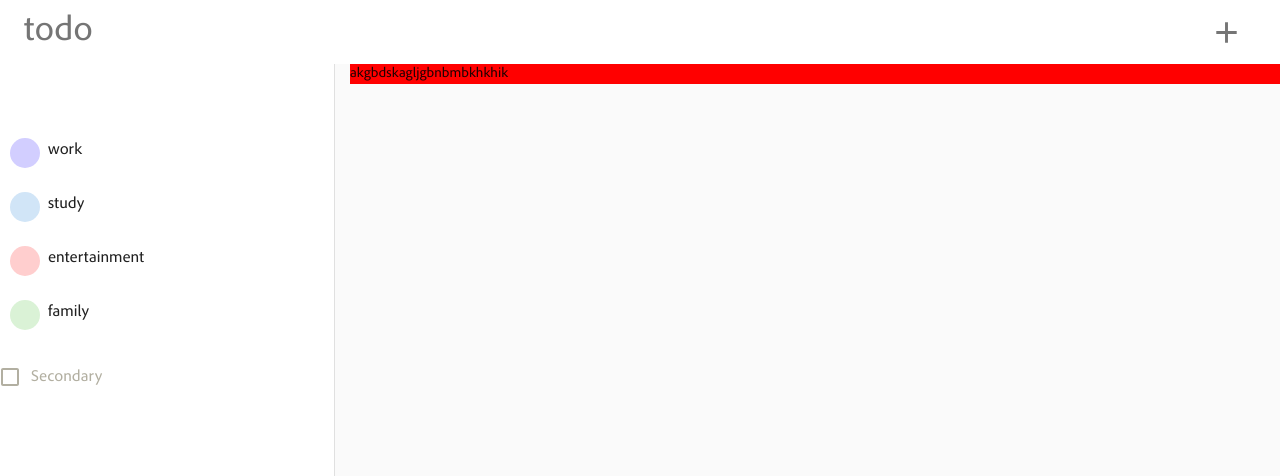
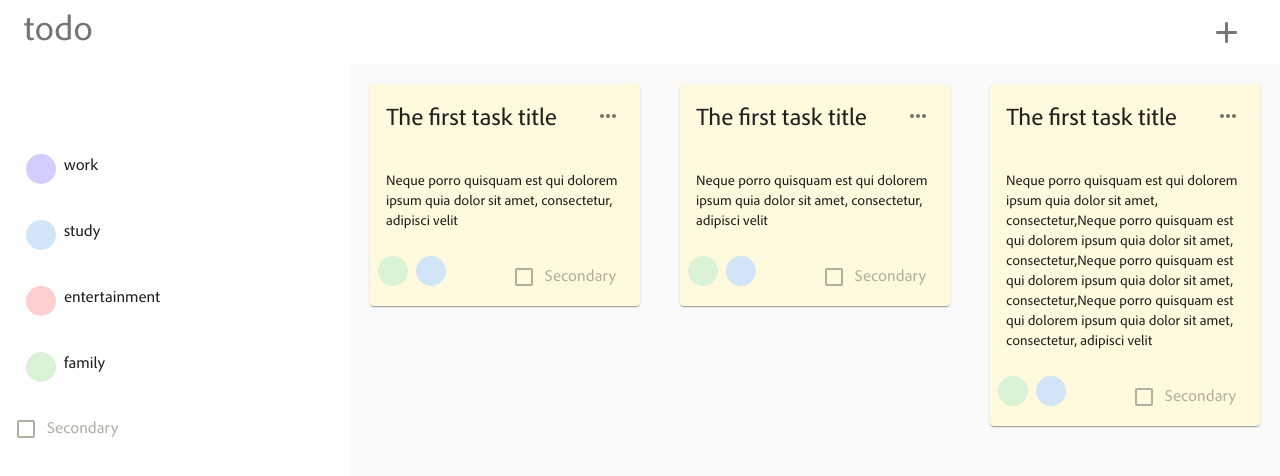
Before and after one commit to nishahs08/todo, a React (Create React App) app: page / in a window 1280 px wide. Shown: the top 476 px of the page. Built offline with nearby package versions, Linux system fonts and the light colour scheme.

Commit message:
dashboard

```diff
--- a/package.json
+++ b/package.json
@@ -3,6 +3,7 @@
   "version": "0.1.0",
   "private": true,
   "dependencies": {
+    "@material-ui/core": "^4.12.3",
     "@material-ui/icons": "^4.11.2",
     "@testing-library/jest-dom": "^5.14.1",
     "@testing-library/react": "^11.2.7",
@@ -13,6 +14,7 @@
     "@types/react-dom": "^17.0.9",
     "react": "^17.0.2",
     "react-dom": "^17.0.2",
+    "react-responsive-masonry": "^2.1.3",
     "react-scripts": "4.0.3",
     "typescript": "^4.4.3",
     "web-vitals": "^1.1.2"
--- a/src/Components/Categories.tsx
+++ b/src/Components/Categories.tsx
@@ -3,20 +3,19 @@ import { Tag } from "./Tag";
 import {Typography,Grid} from '@material-ui/core'
 
 interface CategoriesProps{
-    categories:{type:string,color:string}[]
+  type:string,
+  color:string
 }
-export const Categories:React.FC<CategoriesProps>=({categories})=>{
+export const Categories:React.FC<CategoriesProps>=({type,color})=>{
 
     return(
         <>
-            {categories.map(({color,type})=>(
-            <>
-            <Grid container spacing={1} style={{padding:'10px'}}>
+
+            <Grid container spacing={1} style={{padding:'10px'}} >
                 <Grid item> <Tag color={color} /> </Grid>
                 <Grid item><Typography>{type}</Typography></Grid>
             </Grid>
-         </>
-            ))}
+
         </>
     )
 }
--- a/src/Components/Todo.tsx
+++ b/src/Components/Todo.tsx
@@ -3,6 +3,8 @@ import { CustomCheckbox } from './CustomCheckbox';
 import { Tag } from './Tag';
 import EditBtn from '@material-ui/icons/MoreHoriz';
 import { useState } from 'react';
+//@ts-ignore
+import Masonry, {ResponsiveMasonry} from "react-responsive-masonry"
 const useStyles = makeStyles({
     root: {
 
@@ -21,9 +23,9 @@ export const Todo = () => {
     };
 
     return (
-        <Grid container style={{ marginTop: '400px' }}>
-            <Grid item xs={4}>
-                <Card style={{ backgroundColor: "#fff9de" }}>
+        <ResponsiveMasonry columnsCountBreakPoints={{350: 1, 900: 3}}>
+            <Masonry>
+                <Card style={{ backgroundColor: "#fff9de" ,margin:'20px'}}>
                     <CardHeader action={<IconButton onClick={handleClick}><EditBtn /></IconButton>} title="The first task title" />
                     <Menu id="simple-menu"
                         anchorEl={anchorEl}
@@ -48,7 +50,59 @@ export const Todo = () => {
                         </Grid>
                     </CardActions>
                 </Card>
-            </Grid>
-        </Grid>
+                <Card style={{ backgroundColor: "#fff9de" ,margin:'20px'}}>
+                    <CardHeader action={<IconButton onClick={handleClick}><EditBtn /></IconButton>} title="The first task title" />
+                    <Menu id="simple-menu"
+                        anchorEl={anchorEl}
+                        keepMounted
+                        open={Boolean(anchorEl)}
+                        onClose={handleClose}>
+                        <MenuItem onClick={handleClose}>EDIT</MenuItem>
+                        <MenuItem onClick={handleClose}>DELETE</MenuItem>
+                    </Menu>
+                    <CardContent>Neque porro quisquam est qui dolorem ipsum quia dolor sit amet, consectetur, adipisci velit</CardContent>
+                    <CardActions>
+                        <Grid container justifyContent='space-between'>
+                            <Grid item>
+                                <Grid container spacing={1}>
+                                    <Grid item> <Tag color="#daf2d6"></Tag></Grid>
+                                    <Grid item><Tag color="#d1e5f7"></Tag></Grid>
+                                </Grid>
+                            </Grid>
+                            <Grid item>
+                                <CustomCheckbox />
+                            </Grid>
+                        </Grid>
+                    </CardActions>
+                </Card>
+                <Card style={{ backgroundColor: "#fff9de" ,margin:'20px'}}>
+                    <CardHeader action={<IconButton onClick={handleClick}><EditBtn /></IconButton>} title="The first task title" />
+                    <Menu id="simple-menu"
+                        anchorEl={anchorEl}
+                        keepMounted
+                        open={Boolean(anchorEl)}
+                        onClose={handleClose}>
+                        <MenuItem onClick={handleClose}>EDIT</MenuItem>
+                        <MenuItem onClick={handleClose}>DELETE</MenuItem>
+                    </Menu>
+                    <CardContent>Neque porro quisquam est qui dolorem ipsum quia dolor sit amet, consectetur,Neque porro quisquam est qui dolorem ipsum quia dolor sit amet, consectetur,Neque porro quisquam est qui dolorem ipsum quia dolor sit amet, consectetur,Neque porro quisquam est qui dolorem ipsum quia dolor sit amet, consectetur, adipisci velit</CardContent>
+                    <CardActions>
+                        <Grid container justifyContent='space-between'>
+                            <Grid item>
+                                <Grid container spacing={1}>
+                                    <Grid item> <Tag color="#daf2d6"></Tag></Grid>
+                                    <Grid item><Tag color="#d1e5f7"></Tag></Grid>
+                                </Grid>
+                            </Grid>
+                            <Grid item>
+                                <CustomCheckbox />
+                            </Grid>
+                        </Grid>
+                    </CardActions>
+                </Card>
+           </Masonry>
+
+
+        </ResponsiveMasonry>
     )
 }
--- a/src/Pages/Dashboard.tsx
+++ b/src/Pages/Dashboard.tsx
@@ -1,11 +1,12 @@
-import { AppBar, Toolbar, Typography, IconButton, Drawer, Grid, Box ,PaperProps} from '@material-ui/core';
+import { AppBar, Toolbar, Typography, IconButton, Drawer, Grid, Box, PaperProps, Theme, Hidden } from '@material-ui/core';
 import { makeStyles } from '@material-ui/styles'
 import AddIcon from '@material-ui/icons/Add';
 import { Navbar } from '../Components/Navbar';
 import { Categories } from '../Components/Categories';
 import { CustomCheckbox } from '../Components/CustomCheckbox';
+import { Todo } from '../Components/Todo';
 const drawerWidth = 350;
-const useStyles = makeStyles((theme) => ({
+const useStyles = makeStyles((theme: Theme) => ({
     root: {
 
     },
@@ -28,16 +29,22 @@ const useStyles = makeStyles((theme) => ({
     content: {
         marginLeft: `${drawerWidth}px`,
         width: `calc(100% - ${drawerWidth}px)`,
-        backgroundColor: 'red'
+        [theme.breakpoints.down('sm')]: {
+            width: '100%',
+            marginLeft: '0px'
+        }
     },
     sidebarContent: {
 
     },
-    paperAnchorDockedRight:{
-        borderRight:0
+    paperAnchorDockedLeft: {
+        borderRight: 0,
+        padding: theme.spacing(2),
+        width: `${drawerWidth}px`,
     },
-    sidebar:{
-        width:  `${drawerWidth}px`,
+    sidebar: {
+
+
     }
 }));
 interface DashboardProps {
@@ -48,22 +55,48 @@ export const Dashboard: React.FC<DashboardProps> = ({ categories }) => {
     return (
         <>
             <Navbar />
+            <Hidden smDown>
                 <Box className={classes.sidebar}>
-            <Drawer open={true} anchor='left' variant='permanent' elevation={0} classes={{paperAnchorDockedRight:classes.paperAnchorDockedRight}} >
+                    <Drawer open={true} anchor='left' variant='permanent' elevation={0} classes={{ paperAnchorDockedLeft: classes.paperAnchorDockedLeft }} >
                         <Toolbar />
                         <Toolbar />
 
                         <Grid container direction='column' spacing={2} justifyContent='center' className={classes.sidebar}>
-                    <Grid item><Categories categories={categories} /></Grid>
+
+                            {categories.map(({ color, type }, i) => (
+
+                                <Grid item key={i}>
+                                    <Categories color={color} type={type} />
+                                </Grid>
+
+                            ))
+                            }
                        <Grid item><CustomCheckbox /></Grid>
                         </Grid>
 
 
                     </Drawer>
                 </Box>
+            </Hidden>
+            <Hidden mdUp>
+                <Toolbar />
+                <Grid container direction='row' style={{margin:'20px'}}>
+                    {categories.map(({ color, type }, i) => (
+
+                        <Grid item key={i} >
+                            <Categories color={color} type={type} />
+                        </Grid>
+
+                    ))
+                    }
+                </Grid>
+
+            </Hidden>
+            <Hidden smDown>
+            <Toolbar />
+            </Hidden>
             <Box className={classes.content}>
-                <Toolbar />
-                <div>akgbdskagljgbnbmbkhkhik</div>
+                <Todo />
             </Box>
 
         </>
```
Also changed, not shown: 1 other file (tests, documents, lock files or other folders). Lines whose indentation alone changed are shown as unchanged.
